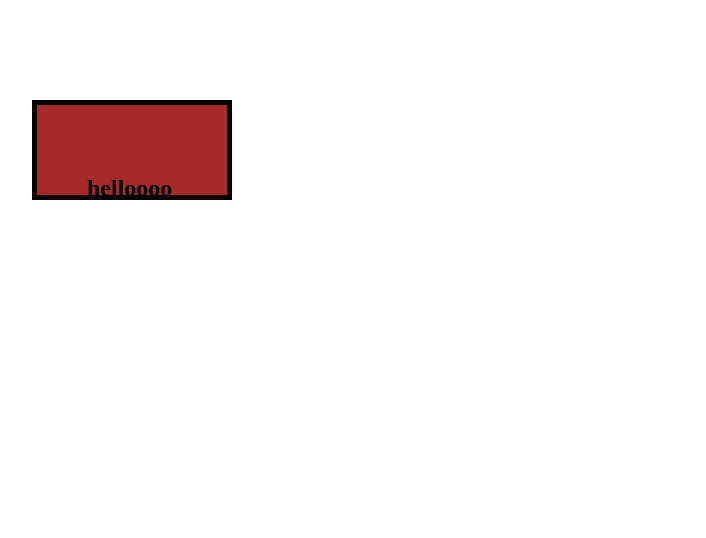
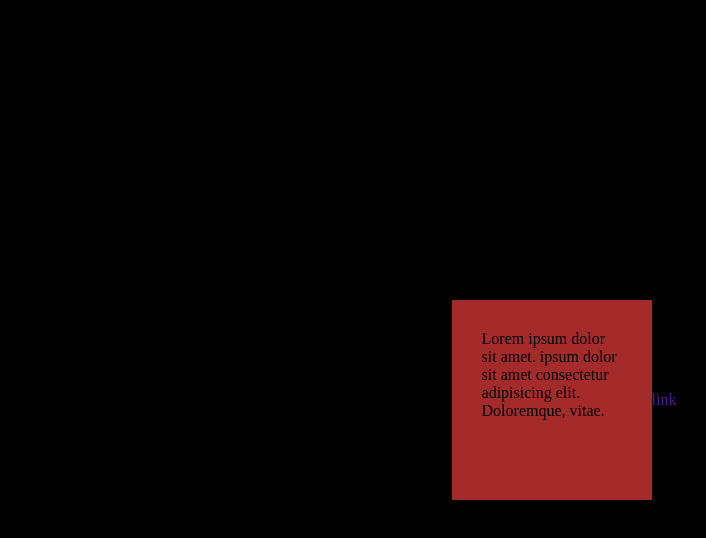
Before and after one commit to harshi1517/FullStackCourse, a plain HTML site: page css2.html in a window 1280 px wide. Shown: the whole page, without its empty margins (76-782 px from the left). Drawn offline with Linux system fonts and the light colour scheme.

Commit message:
body default margin,padding/text-decoration

```diff
--- a/css2.html
+++ b/css2.html
@@ -4,31 +4,35 @@
     <meta charset="UTF-8">
     <meta http-equiv="X-UA-Compatible" content="IE=edge">
     <meta name="viewport" content="width=device-width, initial-scale=1.0">
-    <title>Full Stack</title>
+    <title>Full Stack Course</title>
     <style>
-       .bg{
+       *{
+         margin:0px;
+         padding:0px;
+         box-sizing:border-box;
+       }
+       body{
+          background-color: black;
+          display:flex;
+          align-items:center;
+          justify-content:center;
+          height:100vh;
+
+       }
+       .bg1{
            background-color: brown;
            width:200px;
-           height:100px;
-           box-sizing:border-box;
-           border:5px solid black;
-           /* margin:10px; */
-           margin-right:100px;
-           margin-left:100px;
-           margin-top:100px;
-           margin-bottom:100px;
-
-           /* padding:50px; */
-            padding-left: 50px;
-            padding-right: 10px;
-            padding-top: 50px;
-            padding-bottom: 10px;
+           height:200px;
+           padding:30px;
+           /* margin:0px;
+           padding:0px; */
        }
     </style>
 </head>
 <body>
-   <div class="bg">
-     <h2>helloooo</h2>
+   <div class="bg1">
+     <p>Lorem ipsum dolor sit amet. ipsum dolor sit amet consectetur adipisicing elit. Doloremque, vitae.</p>
    </div>
+   <a href="" style="text-decoration:none;"> link </a>
 </body>
 </html>
```
